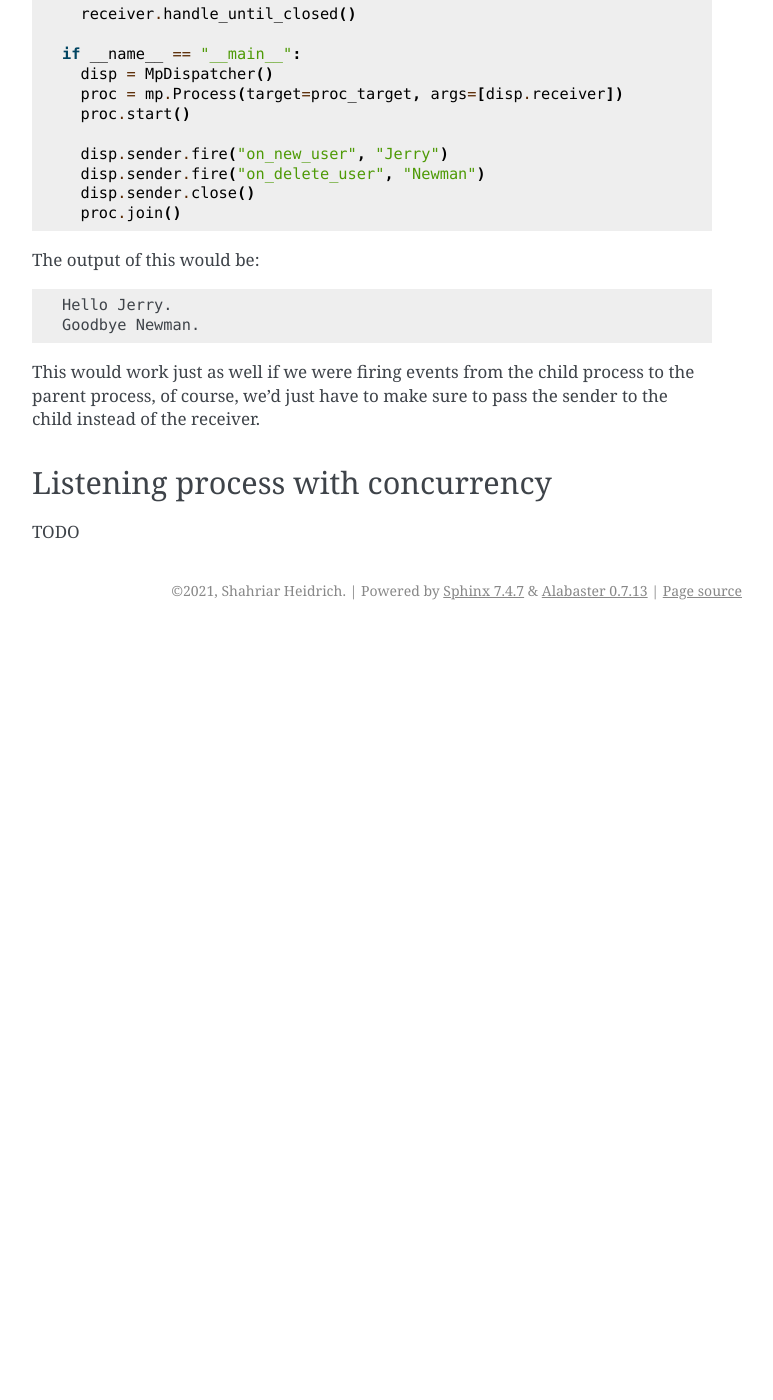
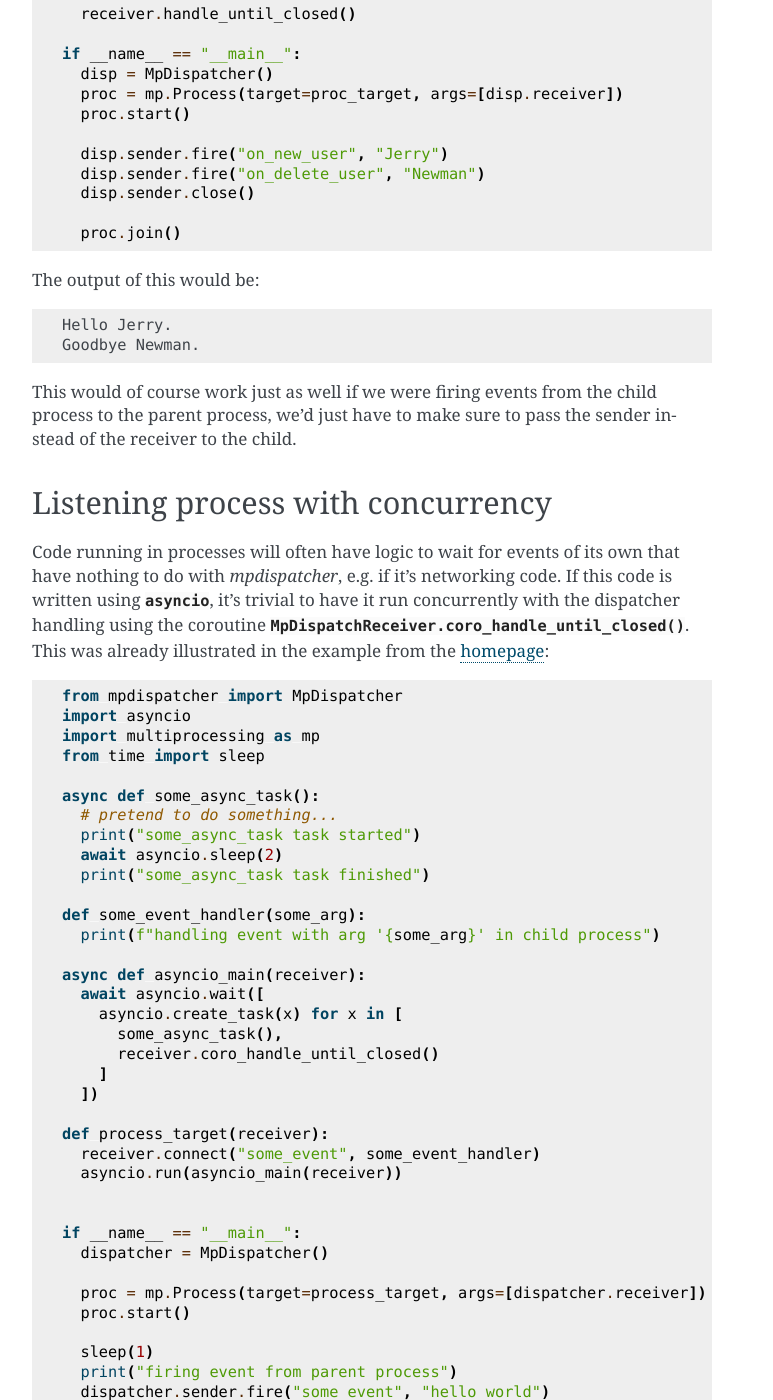
Before and after one commit to smheidrich/mpdispatcher, a Sphinx documentation site: the page built from doc/usage.rst, in a window 1280 px wide and 1400 px high, scrolled down 1644 px. Shown: the whole window, without its empty margins (378-1151 px from the left). Built offline with Sphinx 7.4.7, drawn with Linux system fonts in a browser that asks for light colours; before the commit the page ends 2274 px from its top, so only the background shows below that; some of the changed text lies outside the part shown.

Commit message:
Extend usage docs

```diff
--- a/doc/conf.py
+++ b/doc/conf.py
@@ -35,7 +35,7 @@
   'sphinx.ext.napoleon',
   'sphinx.ext.autosectionlabel',
   'sphinx.ext.intersphinx',
-  'sphinxcontrib.repl_selectability',
+  # 'sphinxcontrib.repl_selectability',
 ]
 
 # Add any paths that contain templates here, relative to this directory.
@@ -79,3 +79,7 @@
 # -- Intersphinx configuration -----------------------------------------------
 
 intersphinx_mapping = {'python': ('https://docs.python.org/3', None)}
+
+# -- Cross-referencing defaults ----------------------------------------------
+
+# default_role = 'any'
--- a/doc/usage.rst
+++ b/doc/usage.rst
@@ -88,6 +88,7 @@
     disp.sender.fire("on_new_user", "Jerry")
     disp.sender.fire("on_delete_user", "Newman")
     disp.sender.close()
+
     proc.join()
 
 The output of this would be:
@@ -97,12 +98,75 @@
   Hello Jerry.
   Goodbye Newman.
 
-This would work just as well if we were firing events from the child process to
-the parent process, of course, we'd just have to make sure to pass the sender
-to the child instead of the receiver.
+This would of course work just as well if we were firing events from the child
+process to the parent process, we'd just have to make sure to pass the sender
+instead of the receiver to the child.
 
 
 Listening process with concurrency
 ----------------------------------
 
+Code running in processes will often have logic to wait for events of its own
+that have nothing to do with `mpdispatcher`, e.g. if it's networking code. If
+this code is written using :mod:`asyncio`, it's trivial to have it run
+concurrently with the dispatcher handling using the coroutine
+:meth:`MpDispatchReceiver.coro_handle_until_closed`. This was already
+illustrated in the example from the :doc:`homepage <index>`:
+
+.. code:: python
+
+   from mpdispatcher import MpDispatcher
+   import asyncio
+   import multiprocessing as mp
+   from time import sleep
+
+   async def some_async_task():
+     # pretend to do something...
+     print("some_async_task task started")
+     await asyncio.sleep(2)
+     print("some_async_task task finished")
+
+   def some_event_handler(some_arg):
+     print(f"handling event with arg '{some_arg}' in child process")
+
+   async def asyncio_main(receiver):
+     await asyncio.wait([
+       asyncio.create_task(x) for x in [
+         some_async_task(),
+         receiver.coro_handle_until_closed()
+       ]
+     ])
+
+   def process_target(receiver):
+     receiver.connect("some_event", some_event_handler)
+     asyncio.run(asyncio_main(receiver))
+
+
+   if __name__ == "__main__":
+     dispatcher = MpDispatcher()
+
+     proc = mp.Process(target=process_target, args=[dispatcher.receiver])
+     proc.start()
+
+     sleep(1)
+     print("firing event from parent process")
+     dispatcher.sender.fire("some_event", "hello world")
+     sleep(2)
+     print("closing dispatcher")
+     dispatcher.sender.close()
+
+Output:
+
+.. code:: text
+
+   some_async_task task started
+   firing event from parent process
+   handling event with arg 'hello world' in child process
+   some_async_task task finished
+   closing dispatcher
+
+
+Listening process with its own event loop
+-----------------------------------------
+
 TODO
```
